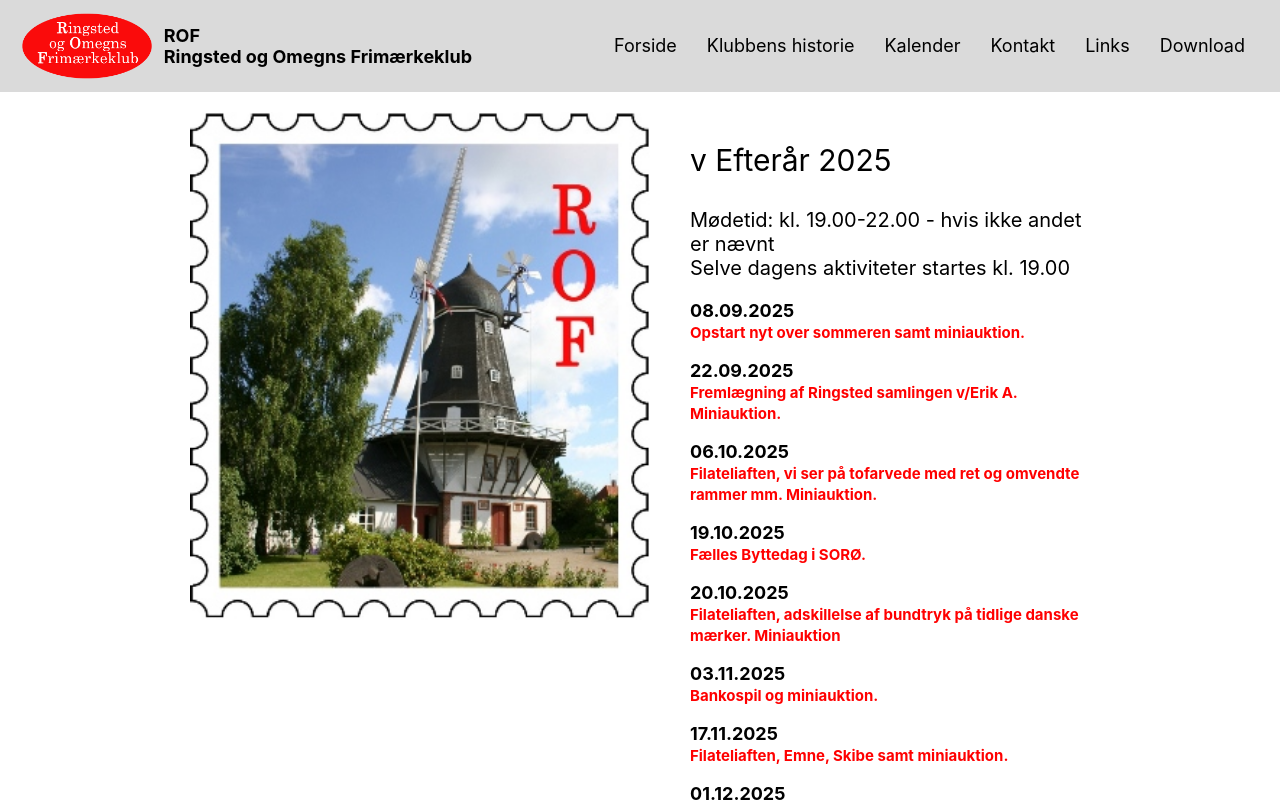
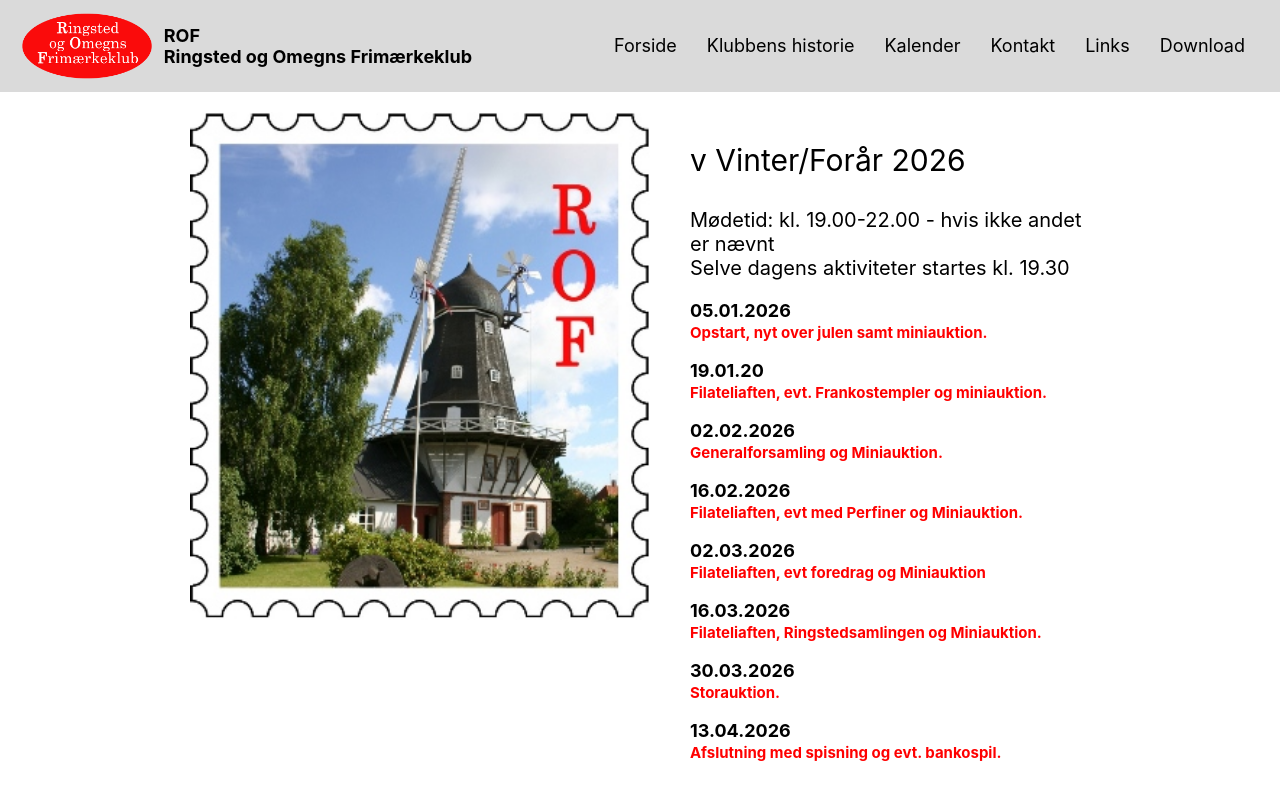
Before and after one commit to ringstedstamps/homepage, a React (Create React App) app: page /#/calendar in a window 1280 px wide. Shown: the top 802 px of the page. Built offline with nearby package versions, Linux system fonts and the light colour scheme.

Commit message:
forår2016

```diff
--- a/src/Calendar.tsx
+++ b/src/Calendar.tsx
@@ -13,22 +13,22 @@ function Calendar() {
       <div style={styles.textContainer}>
         {/* <span style={styles.text}> */}
         <p style={{ fontSize: 30 }}>v
-          Efterår 2025
+          Vinter/Forår 2026
         </p>
         <p style={{ fontSize: 20 }}>
           Mødetid: kl. 19.00-22.00 - hvis ikke andet er nævnt
           <br />
           <span style={{ fontSize: 20 }}>
-            Selve dagens aktiviteter startes kl. 19.00
+            Selve dagens aktiviteter startes kl. 19.30
           </span>
         </p>
 
 
         <p style={{ fontSize: 18, fontWeight: "bold"  }}>
-          08.09.2025
+          05.01.2026
           <br />
           <span style={{ fontSize: 15, color: "Red" }}>
-          Opstart nyt over sommeren samt miniauktion.
+          Opstart, nyt over julen samt miniauktion.
           </span>
           <br />
           <span style={{ fontSize: 15, color: "Red" }}>
@@ -38,10 +38,10 @@ function Calendar() {
 
 
         <p style={{ fontSize: 18, fontWeight: "bold" }}>
-        22.09.2025
+        19.01.20
           <br />
           <span style={{ fontSize: 15, color: "Red" }}>
-          Fremlægning af Ringsted samlingen v/Erik A.  Miniauktion.
+          Filateliaften, evt. Frankostempler og miniauktion.
           </span>
           <br />
           <span style={{ fontSize: 15, color: "Red" }}>
@@ -50,10 +50,10 @@ function Calendar() {
         </p>
 
         <p style={{ fontSize: 18, fontWeight: "bold" }}>
-        06.10.2025
+        02.02.2026
           <br />
           <span style={{ fontSize: 15, color: "Red" }}>
-          Filateliaften, vi ser på tofarvede med ret og omvendte rammer mm.  Miniauktion.
+          Generalforsamling og Miniauktion.
 
           </span>
           <br />
@@ -64,10 +64,10 @@ function Calendar() {
 
 
         <p style={{ fontSize: 18, fontWeight: "bold" }}>
-       19.10.2025
+       16.02.2026
           <br />
           <span style={{ fontSize: 15, color: "Red" }}>
-          Fælles Byttedag i SORØ.
+          Filateliaften, evt med Perfiner og Miniauktion.
           </span>
           <br />
           <span style={{ fontSize: 15, color: "Red" }}>
@@ -75,10 +75,10 @@ function Calendar() {
         </p>
 
         <p style={{ fontSize: 18, fontWeight: "bold" }}>
-          20.10.2025
+          02.03.2026
           <br />
           <span style={{ fontSize: 15, color: "Red" }}>
-           Filateliaften, adskillelse af bundtryk på tidlige danske mærker.  Miniauktion
+           Filateliaften, evt foredrag og Miniauktion
           </span>
           <br />
           <span style={{ fontSize: 15, color: "Red" }}>
@@ -86,10 +86,10 @@ function Calendar() {
         </p>
 
         <p style={{ fontSize: 18, fontWeight: "bold" }}>
-          03.11.2025
+          16.03.2026
           <br />
           <span style={{ fontSize: 15, color: "Red" }}>
-            Bankospil og miniauktion.
+            Filateliaften, Ringstedsamlingen og Miniauktion.
           </span>
           <br />
           <span style={{ fontSize: 15, color: "Red" }}>
@@ -97,41 +97,26 @@ function Calendar() {
         </p>
 
         <p style={{ fontSize: 18, fontWeight: "bold" }}>
-          17.11.2025
+          30.03.2026
           <br />
           <span style={{ fontSize: 15, color: "Red" }}>
-            Filateliaften, Emne, Skibe  samt miniauktion.
+            Storauktion.
           </span>
           <br />
         </p>
 
 
         <p style={{ fontSize: 18, fontWeight: "bold" }}>
-          01.12.2025
+          13.04.2026
           <br />
           <span style={{ fontSize: 15, color: "Red" }}>
-            Storauktion.
+            Afslutning med spisning og evt. bankospil.
           </span>
           <br />
           <span style={{ fontSize: 15, color: "Red" }}>
 
           </span>
         </p>
-
-        <p style={{ fontSize: 18, fontWeight: "bold" }}>
-          15.12.2025
-          <br />
-          <span style={{ fontSize: 15, color: "Red" }}>
-            Juleafslutning med spisning og bankospil.
-          </span>
-          <br />
-          <span style={{ fontSize: 15, color: "Red" }}>
-
-          </span>
-        </p>
-
-
-
 
         <br />
         <p style={{ fontSize: 18 }}>
--- a/src/Contact.tsx
+++ b/src/Contact.tsx
@@ -165,10 +165,10 @@ function Contact() {
             {errors.subject && <span style={{ color: "red" }}>{errors.subject}</span>}
           </div>
 
-          {/* reCAPTCHA */}
-          <div style={{ marginBottom: "50px" }}>
-            <ReCAPTCHA sitekey="6LeM49wqAAAAAL3azi9PJn8mCwbmmctcRO-v3s_L" onChange={handleCaptchaChange} />
-          </div>
+         // {/* reCAPTCHA */}
+         // <div style={{ marginBottom: "50px" }}>
+         //   <ReCAPTCHA sitekey="6LeM49wqAAAAAL3azi9PJn8mCwbmmctcRO-v3s_L" onChange={handleCaptchaChange} />
+         // </div>
 
           <button type="submit" style={{ width: "50%", padding: "20px", backgroundColor: "black", color: "white", border: "none", borderRadius: "4px" }}>
             Send beskeden
```
